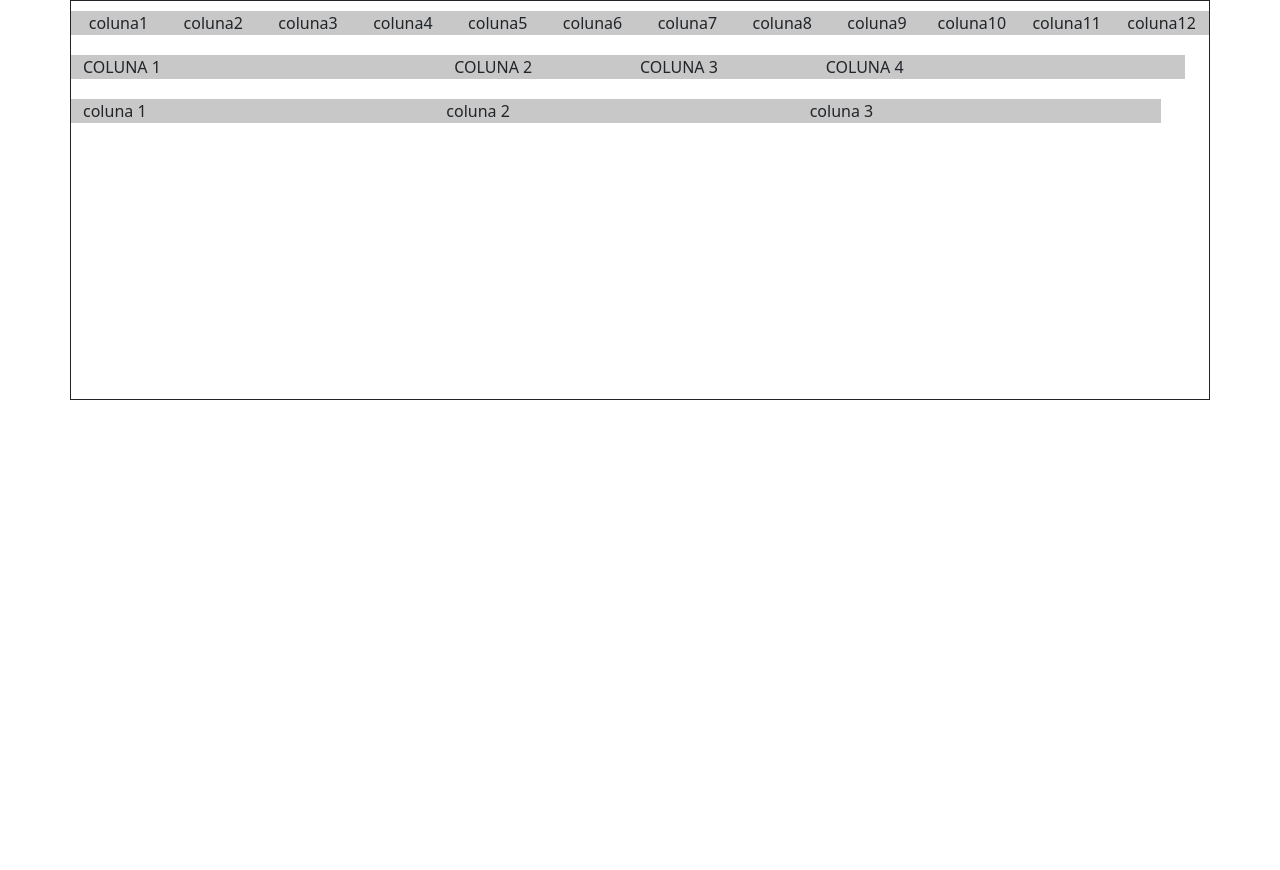
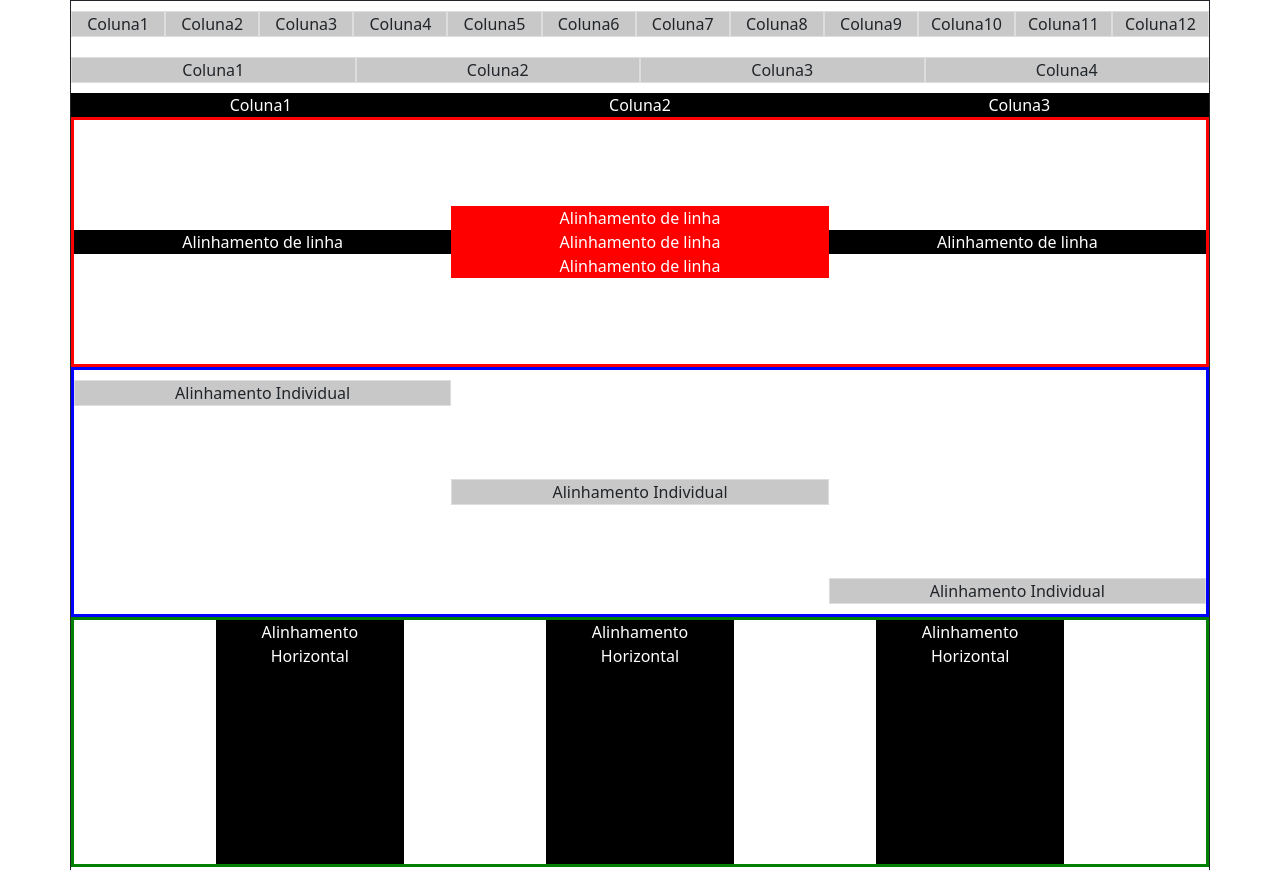
Before and after one commit to eupordias/bootstrap, a plain HTML site: page index.html in a window 1280 px wide. Shown: the top 870 px of the page. Before the commit the page ends 800 px from the top, so only its background shows below. Drawn offline with Linux system fonts and the light colour scheme.

Commit message:
Alinhamento de Colunas

```diff
--- a/index.html
+++ b/index.html
@@ -4,91 +4,153 @@
     <meta charset="UTF-8">
     <meta http-equiv="X-UA-Compatible" content="IE=edge">
     <meta name="viewport" content="width=device-width, initial-scale=1.0">
+
     <link rel="stylesheet" type="text/css" href="css/bootstrap.css">
     <script type="text/javascript" src="js/bootstrap.js"></script>
-
-
     <style type="text/css">
         .exemplo-cor{
             background: #c8c8c8;
-      boder: solid 1px #ddd;
+            border: solid 1px #ddd;
             margin-top: 10px;
             margin-bottom: 10px;
         }
 
 
 
+
+         .dark{
+        background: #000;
+        color: #fff;
+        }
+
+        .destaque{
+            background: red;
+            color: #fff;
+        }
+
     </style>
 
 
 
-
-    <title>bootstrap</title>
+    <title>bootstrap 5</title>
 </head>
 <body>
     <section>
-        <div style="border: solid 1px; height: 400px;"  class="container">
-             <div class="row">
-            <div class=" col exemplo-cor text-center">
-                coluna1
+        <div style="border: solid 1px; height: 1600px; " class="container">
+            <div class= "row">
+                <div class= "col exemplo-cor text-center">
+                    Coluna1
                 </div>
-            <div class="col exemplo-cor text-center">
-                 coluna2
+                <div class= "col exemplo-cor text-center">
+                    Coluna2
                 </div>
-             <div class="col exemplo-cor text-center">
-                    coluna3
+                <div class= "col exemplo-cor text-center">
+                    Coluna3
                 </div>
-           <div class=" col exemplo-cor text-center">
-            coluna4
+                <div class= "col exemplo-cor text-center">
+                    Coluna4
                 </div>
-        <div class=" col exemplo-cor text-center">
-            coluna5
+                <div class= "col exemplo-cor text-center">
+                    Coluna5
                 </div>
-        <div class=" col exemplo-cor text-center">
-            coluna6
+                <div class= "col exemplo-cor text-center">
+                    Coluna6
                 </div>
-        <div class=" col exemplo-cor text-center">
-            coluna7
+                <div class= "col exemplo-cor text-center">
+                    Coluna7
                 </div>
-        <div class=" col exemplo-cor text-center">
-            coluna8
+                <div class= "col exemplo-cor text-center">
+                    Coluna8
                 </div>
-        <div class=" col exemplo-cor text-center">
-            coluna9
-        </div>
-        <div class=" col exemplo-cor text-center">
-            coluna10
-        </div>
-        <div class=" col exemplo-cor text-center">
-            coluna11
-        </div>
-        <div class=" col exemplo-cor text-center">
-            coluna12
+                <div class= "col exemplo-cor text-center">
+                    Coluna9
                 </div>
 
-            <div class="row">
-        <div class=" col-4 exemplo-cor text center">
-                COLUNA 1
+                <div class= "col exemplo-cor text-center">
+                    Coluna10
                 </div>
-        <div class=" col-2 exemplo-cor text center">
-                COLUNA 2
+                <div class= "col exemplo-cor text-center">
+                    Coluna11
                 </div>
-        <div class=" col-2 exemplo-cor text center">
-                COLUNA 3
+                <div class= "col exemplo-cor text-center">
+                    Coluna12
                 </div>
-        <div class=" col-4 exemplo-cor text center">
-                COLUNA 4
             </div>
-            <div class="row">
-                <div class="col-4 exemplo-cor text center">
-                    coluna 1
+                <div class= "row">
+                <div class= "col-3 exemplo-cor text-center">
+                    Coluna1
+
                 </div>
-                <div class="col-4 exemplo-cor text center">
-                    coluna 2
+                <div class= "col-3 exemplo-cor text-center">
+                    Coluna2
+
                 </div>
-                <div class="col-4 exemplo-cor text center">
-                    coluna 3
+                <div class= "col-3 exemplo-cor text-center">
+                    Coluna3
+
                 </div>
+                <div class= "col-3 exemplo-cor text-center">
+                    Coluna4
+                </div>
+                </div>
+                <div class= "row">
+                    <div class= "col-12 col-sm-4 dark text-center">
+                        Coluna1
+
+                    </div>
+                    <div class= "col-6 col-sm-4 dark text-center">
+                        Coluna2
+
+                    </div>
+                    <div class= "col-6 col-sm-4 dark text-center">
+                        Coluna3
+                    </div>
+                </div>
+                <!-- Alinhamento de linha vertical-->
+            <div class="row align-items-center" style="min-height: 250px; border: solid red;">
+                <div class="col-4 dark text-center">
+                    Alinhamento de linha
+                </div>
+                <div class="col-4  dark destaque text-center">
+                    Alinhamento de linha <br>
+                    Alinhamento de linha <br>
+                    Alinhamento de linha
+                </div>
+                <div class="col-4 dark text-center">
+                    Alinhamento de linha
+                </div>
+            </div>
+            <!-- Alinhamento de linha vertical-->
+            <!--Alinhamento Individual de coluna-->
+        <div class="row" style="min-height: 250px; border: solid blue;">
+         <div class="col-4 align-self-start exemplo-cor text-center">
+             Alinhamento Individual
+         </div>
+         <div class="col-4 align-self-center exemplo-cor text-center">
+             Alinhamento Individual
+         </div>
+         <div class="col-4 align-self-end exemplo-cor text-center">
+             Alinhamento Individual
+         </div>
+
+        </div>
+            <!--Alinhamento Individual de coluna-->
+            <!--Alinhamento Horizontal de linha-->
+             <div class="row justify-content-evenly" style="min-height: 250px; border: solid green;">
+              <div class="col-2 dark text-center">
+                  Alinhamento Horizontal
+                </div>
+                  <div class="col-2 dark text-center">
+                      Alinhamento Horizontal
+                  </div>
+                  <div class="col-2 dark text-center">
+                      Alinhamento Horizontal
+                  </div>
+              </div>
+             </div>
+
+
+             <!--Alinhamento Horizontal de linha-->
 </div>
 </section>
 </body>
```
Lines whose indentation alone changed are shown as unchanged.
